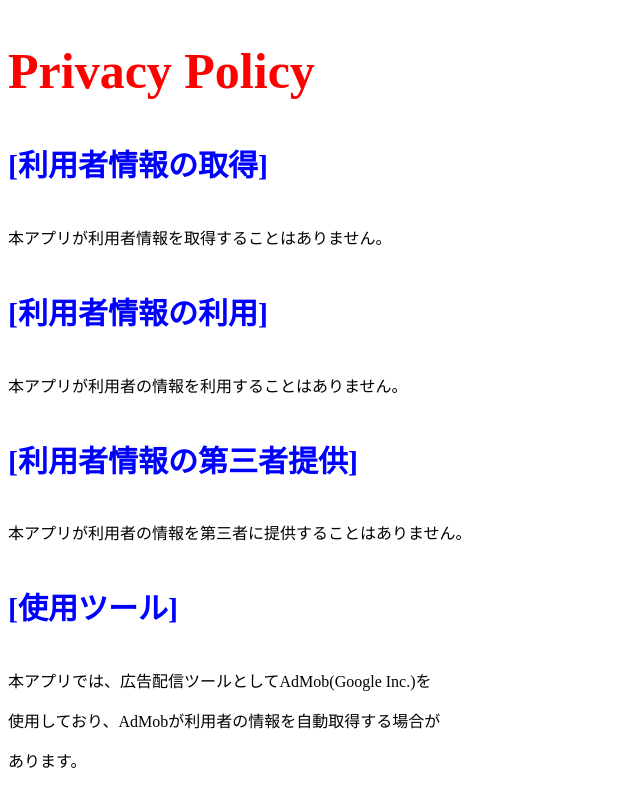
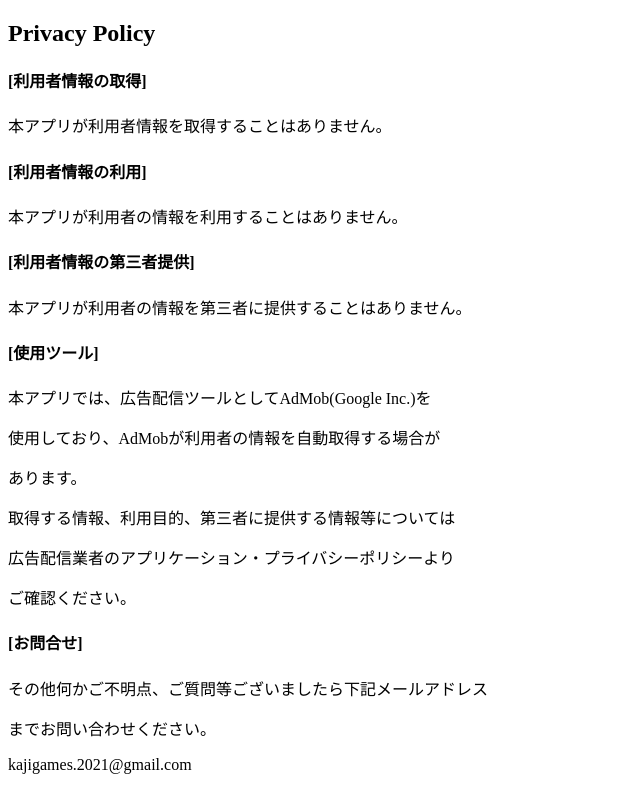
Before and after one commit to Kajigames/kajigames.github.io, a plain HTML site: page index.html in a window 1280 px wide. Shown: the top 785 px of the page, without its empty margins (0-640 px from the left). Drawn offline with Linux system fonts and the light colour scheme.

Commit message:
Update index.html

```diff
--- a/index.html
+++ b/index.html
@@ -1,18 +1,9 @@
 <!DOCTYPE html>
 <html>
 <head>
-
 <meta charset="UTF-8">
 <title>Privacy Policy</title>
 <link rel="base" href="https://kajigames.github.io/base.css">
-  <style>
-  h2{
-    color:red;font-size:50px
-    }
-    h4{
-      color:blue;font-size:30px
-    }
-  </style>
 </head>
 
 <body>
@@ -20,16 +11,15 @@
 <h2>Privacy Policy</h2>
 
 <h4>[利用者情報の取得]</h4>
+  <p>本アプリが利用者情報を取得することはありません。</p>
 
-  <p>本アプリが利用者情報を取得することはありません。</p>
 <h4>[利用者情報の利用]</h4>
+  <p>本アプリが利用者の情報を利用することはありません。</p>
 
-  <p>本アプリが利用者の情報を利用することはありません。</p>
 <h4>[利用者情報の第三者提供]</h4>
+  <p>本アプリが利用者の情報を第三者に提供することはありません。</p>
 
-  <p>本アプリが利用者の情報を第三者に提供することはありません。</p>
 <h4>[使用ツール]</h4>
-
   <p>本アプリでは、広告配信ツールとしてAdMob(Google Inc.)を</p>
   <p>使用しており、AdMobが利用者の情報を自動取得する場合が</p>
   <p>あります。</p>
```
